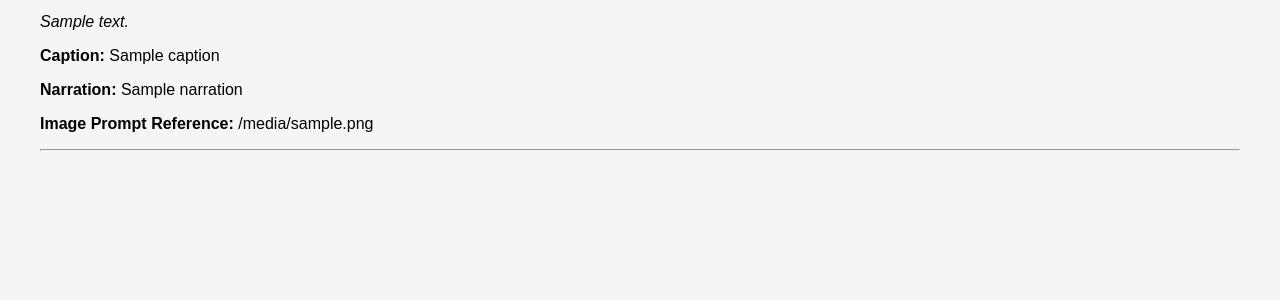
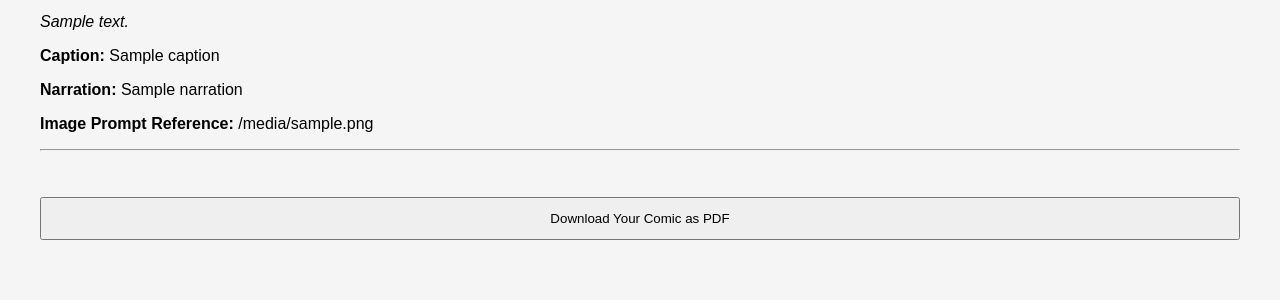
Before and after one commit to sasi2172008-coder/ComicCraft-AI-Comic-story-creator, a FastAPI app: template templates/comic_preview.html in a window 1280 px wide. Shown: the part 464-764 px from the top of the page. Run offline with FastAPI, Linux system fonts and the light colour scheme; the template is opened without the code that fills it: most values are stand-ins (such as "Sample title", 1, 10 or a date in 2020).

Commit message:
Update comic_preview.html

```diff
--- a/templates/comic_preview.html
+++ b/templates/comic_preview.html
@@ -25,11 +25,9 @@
 
     <h3>Panel {{ loop.index }} - {{ panel.title }}</h3>
 
-    <div>
-        <p><b>Comic Image</b></p>
+    <p><b>Comic Image</b></p>
 
-        <p>{{ panel.image }}</p>
-    </div>
+    <p>{{ panel.image }}</p>
 
     <p><i>{{ panel.scene_description }}</i></p>
 
@@ -45,5 +43,11 @@
 
 {% endfor %}
 
+<br>
+
+<a href="/download-pdf?story_prompt={{ story_prompt }}&character_name={{ character_name }}&setting={{ setting }}&story_tone={{ story_tone }}&art_style={{ art_style }}">
+    <button>Download Your Comic as PDF</button>
+</a>
+
 </body>
 </html>
```
